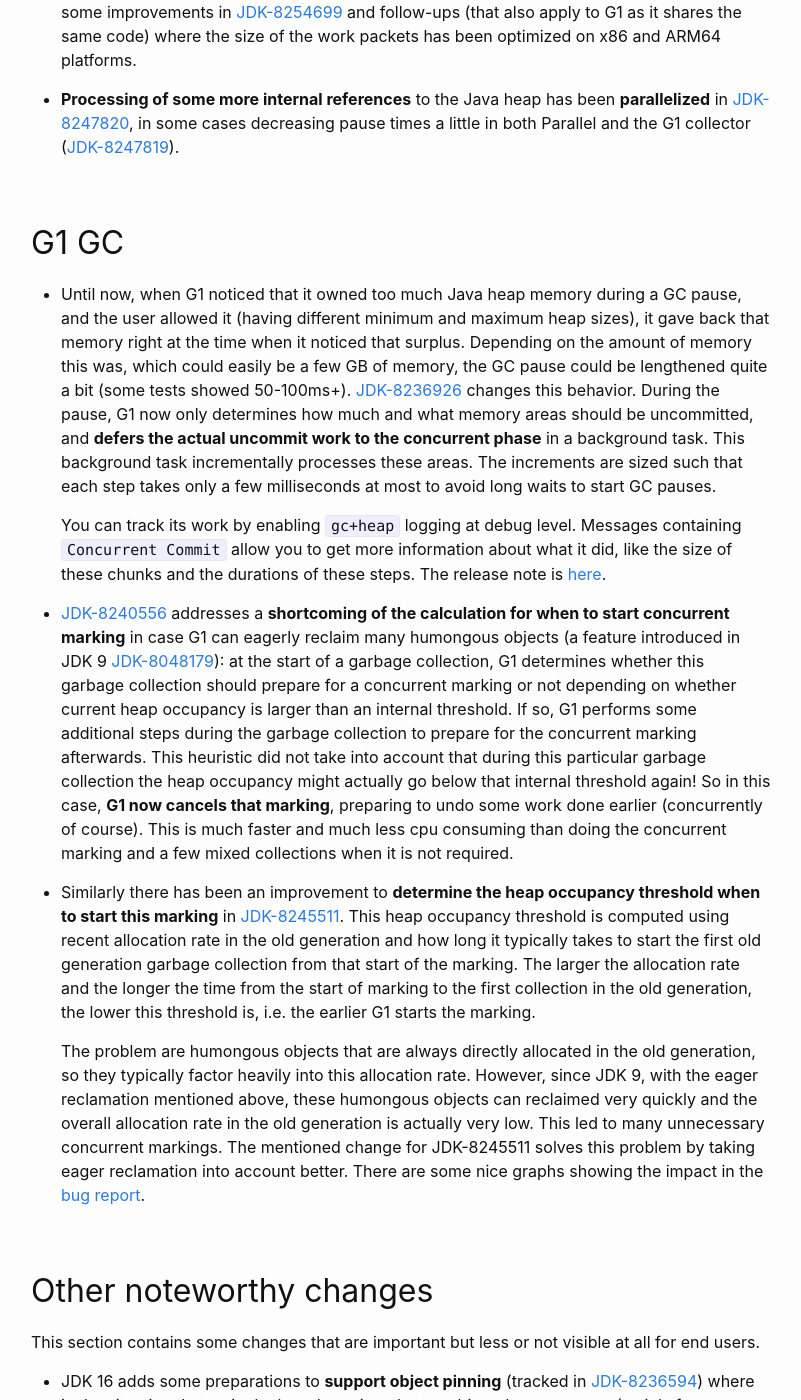
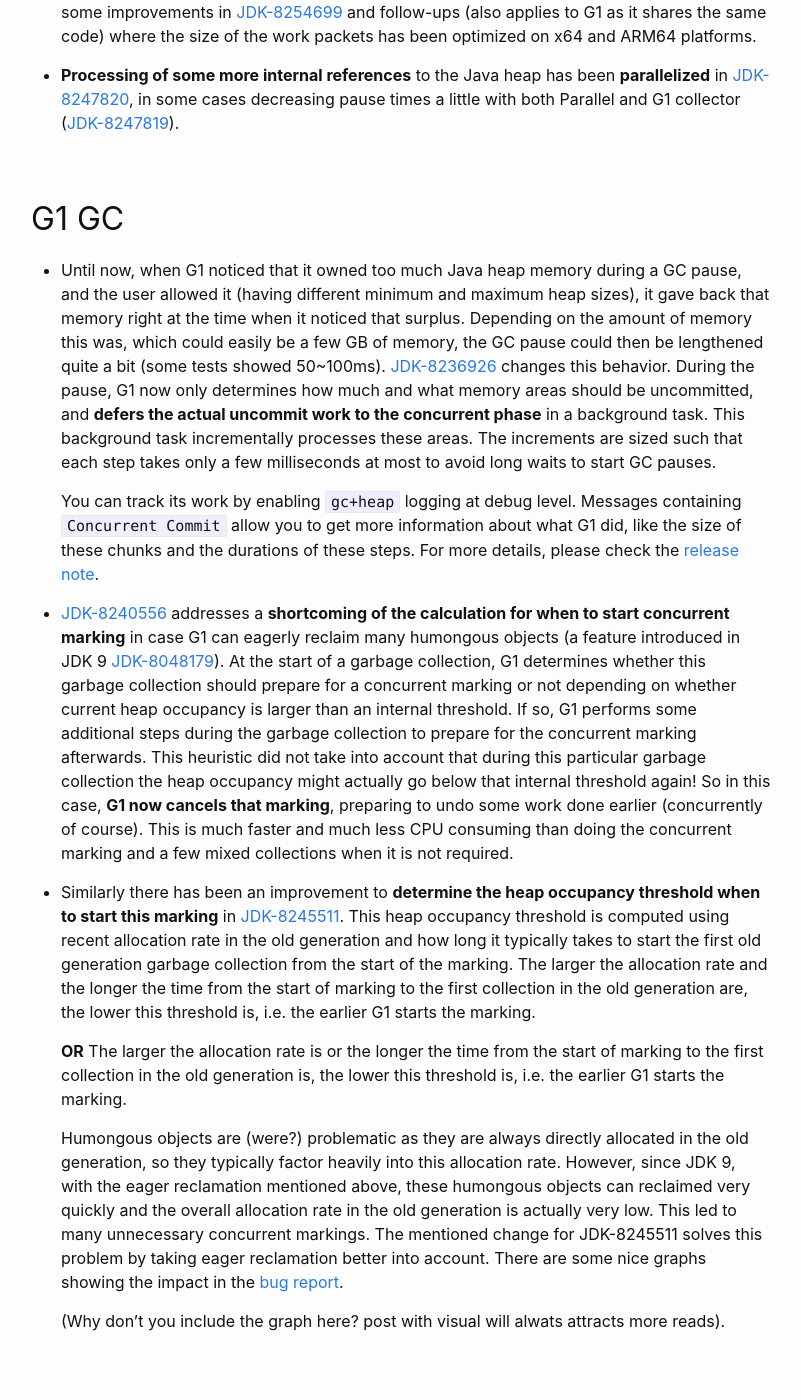
Before and after one commit to tschatzl/tschatzl.github.io, a Jekyll site: the page built from _posts/2021-03-12-jdk16-g1-parallel-gc-changes.md, in a window 1280 px wide and 1400 px high, scrolled down 624 px. Shown: the whole window, without its empty margins (239-1040 px from the left). Built offline with Jekyll 4.4.1, drawn with Linux system fonts in a browser that asks for light colours; some of the changed text lies outside the part shown.

Commit message:
small editorial fixes and suggestions

```diff
--- a/_posts/2021-03-12-jdk16-g1-parallel-gc-changes.md
+++ b/_posts/2021-03-12-jdk16-g1-parallel-gc-changes.md
@@ -6,50 +6,54 @@ date:   2021-03-12 16:39:24 +0200
 tags: [GC, G1, Parallel, JDK 16, Performance]
 ---
 
-Now that JDK 16 release date is very close (2021/03/16 - next Tuesday), there is some time to recap significant changes in Hotspot's stop-the-world garbage collectors - G1 and Parallel GC.
+Now that JDK 16 is released, it is a time to do a receap on the most significant changes in Hotspot’s stop-the-world garbage collectors - G1 and Parallel GC.
 
-First, a short overview about the whole GC subcomponent: The only JEP in the garbage collection area this time around is for **ZGC** with [JEP 376](https://openjdk.java.net/jeps/376) where thread-stack processing has been moved out from its stop-the-world pauses, making these pauses really small now. **G1 and Parallel GC** got some interesting smaller updates that I will highlight below. Of course there have been the usual micro-optimizations here and there as usual in JDK 16 too.
+First, a short overview about the whole GC subcomponent: the only JEP in the garbage collection area this time around is for **ZGC** with [JEP 376](https://openjdk.java.net/jeps/376) where thread-stack processing has been moved out from its stop-the-world pauses, making now these pauses typicaly below a millisecond!. In addition to the usual micro-optimizations here and there, **G1** and **Parallel GC** got some interesting smaller updates too.
 
 The full list of changes for the entire Hotspot GC subcomponent is [here](https://bugs.openjdk.java.net/issues/?jql=project%20%3D%20JDK%20AND%20issuetype%20in%20standardIssueTypes()%20AND%20status%20in%20(Resolved%2C%20Closed)%20AND%20resolution%20%3D%20Fixed%20AND%20fixVersion%20%3D%20%2216%22%20AND%20component%20%3D%20hotspot%20AND%20Subcomponent%20in%20(gc%2C%20gc%2C%20gc%2C%20gc%2C%20gc)%20ORDER%20BY%20key%20ASC), clocking in at 325 changes in total.
 
 ## Parallel GC
 
-  * The change [JDK-8252221](https://bugs.openjdk.java.net/browse/JDK-8252221) **parallelizes pre-touching memory** after it has been committed. This helps with startup on huge heaps with `-XX:+AlwaysPreTouch` enabled. There were some improvements in [JDK-8254699](https://bugs.openjdk.java.net/browse/JDK-8254699) and follow-ups (that also apply to G1 as it shares the same code) where the size of the work packets has been optimized on x86 and ARM64 platforms.
+  * The change [JDK-8252221](https://bugs.openjdk.java.net/browse/JDK-8252221) **parallelizes pre-touching memory** after it has been committed. This helps with startup on huge heaps with `-XX:+AlwaysPreTouch` enabled. There were some improvements in [JDK-8254699](https://bugs.openjdk.java.net/browse/JDK-8254699) and follow-ups (also applies to G1 as it shares the same code) where the size of the work packets has been optimized on x64 and ARM64 platforms.
 
-  * **Processing of some more internal references** to the Java heap has been **parallelized** in [JDK-8247820](https://bugs.openjdk.java.net/browse/JDK-8247820), in some cases decreasing pause times a little in both Parallel and the G1 collector ([JDK-8247819](https://bugs.openjdk.java.net/browse/JDK-8247819)).
+  * **Processing of some more internal references** to the Java heap has been **parallelized** in [JDK-8247820](https://bugs.openjdk.java.net/browse/JDK-8247820), in some cases decreasing pause times a little with both Parallel and G1 collector ([JDK-8247819](https://bugs.openjdk.java.net/browse/JDK-8247819)).
 
 ## G1 GC
 
-  * Until now, when G1 noticed that it owned too much Java heap memory during a GC pause, and the user allowed it (having different minimum and maximum heap sizes), it gave back that memory right at the time when it noticed that surplus. Depending on the amount of memory this was, which could easily be a few GB of memory, the GC pause could be lengthened quite a bit (some tests showed 50-100ms+). [JDK-8236926](https://bugs.openjdk.java.net/browse/JDK-8236926) changes this behavior. During the pause, G1 now only determines how much and what memory areas should be uncommitted, and **defers the actual uncommit work to the concurrent phase** in a background task. This background task incrementally processes these areas. The increments are sized such that each step takes only a few milliseconds at most to avoid long waits to start GC pauses.
+  * Until now, when G1 noticed that it owned too much Java heap memory during a GC pause, and the user allowed it (having different minimum and maximum heap sizes), it gave back that memory right at the time when it noticed that surplus. Depending on the amount of memory this was, which could easily be a few GB of memory, the GC pause could then be lengthened quite a bit (some tests showed 50~100ms). [JDK-8236926](https://bugs.openjdk.java.net/browse/JDK-8236926) changes this behavior. During the pause, G1 now only determines how much and what memory areas should be uncommitted, and **defers the actual uncommit work to the concurrent phase** in a background task. This background task incrementally processes these areas. The increments are sized such that each step takes only a few milliseconds at most to avoid long waits to start GC pauses.
 
-    You can track its work by enabling `gc+heap` logging at debug level. Messages containing `Concurrent Commit` allow you to get more information about what it did, like the size of these chunks and the durations of these steps. The release note is [here](https://bugs.openjdk.java.net/browse/JDK-8256691).
+    You can track its work by enabling `gc+heap` logging at debug level. Messages containing `Concurrent Commit` allow you to get more information about what G1 did, like the size of these chunks and the durations of these steps. For more details, please check the [release note](https://bugs.openjdk.java.net/browse/JDK-8256691).
 
-  * [JDK-8240556](https://bugs.openjdk.java.net/browse/JDK-8240556) addresses a **shortcoming of the calculation for when to start concurrent marking** in case G1 can eagerly reclaim many humongous objects (a feature introduced in JDK 9 [JDK-8048179](https://bugs.openjdk.java.net/browse/JDK-8048179)): at the start of a garbage collection, G1 determines whether this garbage collection should prepare for a concurrent marking or not depending on whether current heap occupancy is larger than an internal threshold. If so, G1 performs some additional steps during the garbage collection to prepare for the concurrent marking afterwards. This heuristic did not take into account that during this particular garbage collection the heap occupancy might actually go below that internal threshold again! So in this case, **G1 now cancels that marking**, preparing to undo some work done earlier (concurrently of course). This is much faster and much less cpu consuming than doing the concurrent marking and a few mixed collections when it is not required.
+  * [JDK-8240556](https://bugs.openjdk.java.net/browse/JDK-8240556) addresses a **shortcoming of the calculation for when to start concurrent marking** in case G1 can eagerly reclaim many humongous objects (a feature introduced in JDK 9 [JDK-8048179](https://bugs.openjdk.java.net/browse/JDK-8048179)). At the start of a garbage collection, G1 determines whether this garbage collection should prepare for a concurrent marking or not depending on whether current heap occupancy is larger than an internal threshold. If so, G1 performs some additional steps during the garbage collection to prepare for the concurrent marking afterwards. This heuristic did not take into account that during this particular garbage collection the heap occupancy might actually go below that internal threshold again! So in this case, **G1 now cancels that marking**, preparing to undo some work done earlier (concurrently of course). This is much faster and much less CPU consuming than doing the concurrent marking and a few mixed collections when it is not required.
 
-  * Similarly there has been an improvement to **determine the heap occupancy threshold when to start this marking** in [JDK-8245511](https://bugs.openjdk.java.net/browse/JDK-8245511). This heap occupancy threshold is computed using recent allocation rate in the old generation and how long it typically takes to start the first old generation garbage collection from that start of the marking. The larger the allocation rate and the longer the time from the start of marking to the first collection in the old generation, the lower this threshold is, i.e. the earlier G1 starts the marking.
+  * Similarly there has been an improvement to **determine the heap occupancy threshold when to start this marking** in [JDK-8245511](https://bugs.openjdk.java.net/browse/JDK-8245511). This heap occupancy threshold is computed using recent allocation rate in the old generation and how long it typically takes to start the first old generation garbage collection from the start of the marking. The larger the allocation rate and the longer the time from the start of marking to the first collection in the old generation are, the lower this threshold is, i.e. the earlier G1 starts the marking.
 
-    The problem are humongous objects that are always directly allocated in the old generation, so they typically factor heavily into this allocation rate. However, since JDK 9, with the eager reclamation mentioned above, these humongous objects can reclaimed very quickly and the overall allocation rate in the old generation is actually very low. This led to many unnecessary concurrent markings. The mentioned change for JDK-8245511 solves this problem by taking eager reclamation into account better. There are some nice graphs showing the impact in the [bug report](https://bugs.openjdk.java.net/browse/JDK-8245511).
+    **OR** The larger the allocation rate is or the longer the time from the start of marking to the first collection in the old generation is, the lower this threshold is, i.e. the earlier G1 starts the marking.
 
-## Other noteworthy changes
+    Humongous objects are (were?) problematic as they are always directly allocated in the old generation, so they typically factor heavily into this allocation rate. However, since JDK 9, with the eager reclamation mentioned above, these humongous objects can reclaimed very quickly and the overall allocation rate in the old generation is actually very low. This led to many unnecessary concurrent markings. The mentioned change for JDK-8245511 solves this problem by taking eager reclamation better into account. There are some nice graphs showing the impact in the [bug report](https://bugs.openjdk.java.net/browse/JDK-8245511).
 
-This section contains some changes that are important but less or not visible at all for end users.
+	(Why don't you include the graph here? post with visual will alwats attracts more reads).
 
-  * JDK 16 adds some preparations to **support object pinning** (tracked in [JDK-8236594](https://bugs.openjdk.java.net/browse/JDK-8236594)) where in the situation that a single thread requires that an object does not move (mainly for interaction with non GC-ed languages via JNI), instead of blocking garbage collection and all Java application threads that want to start a garbage collection because they need memory, G1 will just go ahead and move all objects but the ones that need to stay in place (and a few more surrounding it).
+## Other Noteworthy Changes
 
-    A. Shipilev has a write-up of this problem and the options on how to handle this [here](https://shipilev.net/jvm/anatomy-quarks/9-jni-critical-gclocker/); following this write-up, this change would move G1 behavior from option 1 (disabling gc completely) to option 3 (pin the subspace(s) containing the object(s)).
+In addition, there are in JDK 16 changes that are important but less visible, or not visible at all for end users.
 
-    Examples for such preparatory changes are [JDK-8253600](https://bugs.openjdk.java.net/browse/JDK-8253600) and [JDK-8253081](https://bugs.openjdk.java.net/browse/JDK-8253081). **The missing part** is not enabling this functionality, that's just [a few lines of code](https://github.com/openjdk/jdk/compare/master...tschatzl:full-pin-support) at this point, but the as of this writing its behavioral impact has not been fully explored. Some initial testing showed some potential issues with unkown impact, after which we brainstormed for [potential solutions](https://bugs.openjdk.java.net/issues/?jql=labels%20%3D%20gc-g1-pinned-regions). If anyone has interest to investigate this a bit more and then try one of these (or other) suggestions, feel free to contact me.
+JDK 16 adds some preparations to **support object pinning** (tracked in [JDK-8236594](https://bugs.openjdk.java.net/browse/JDK-8236594)) where in the situation that a single thread requires that an object does not move (mainly for interaction with non GC-ed languages via JNI), instead of blocking garbage collection and all Java application threads that want to start a garbage collection because they need memory, G1 will just go ahead and move all objects but the ones that need to stay in place (and a few more surrounding it).
+
+This [write-up](https://shipilev.net/jvm/anatomy-quarks/9-jni-critical-gclocker/) from A. Shipilev explains the problem and the options to handle it. According to write-up, this change would move G1 behavior from _option 1_ (disabling gc completely) to _option 3_ (pin the subspace(s) containing the object(s)).
+
+[JDK-8253600](https://bugs.openjdk.java.net/browse/JDK-8253600) and [JDK-8253081](https://bugs.openjdk.java.net/browse/JDK-8253081) are examples for such preparatory changes. **The missing part** is not enabling this functionality, it is [a few lines of code](https://github.com/openjdk/jdk/compare/master...tschatzl:full-pin-support) for now as at this stage, its behavioral impact has not yet been fully explored. Some initial testing showed some potential issues with unkown impact, after which we brainstormed for [potential solutions](https://bugs.openjdk.java.net/issues/?jql=labels%20%3D%20gc-g1-pinned-regions). If anyone is interrested to investigate this more and try one of these suggestions (or any other), feel free to contact me.
 
 ## What's next
 
-We are already busily working on JDK 17, which is an LTS release for Oracle and most other vendors. Here is a short list of changes you might want to look out for. As usual, no guarantees of any kind that anything noted here will actually show up. When it's done, it's done :)
+We are already busily working on JDK 17, which will be an LTS release for Oracle. Here is a short list of changes you might want to look out for. As usual, no guarantees of any kind is made. Those features will only be inetgrated when they are done! ;-)
 
-  * JDK 17 might give some **huge improvements** in G1 non-Java heap memory usage with some particular focus on optimizations to decrease **remembered set memory usage**. This [recent post](https://tschatzl.github.io/2021/02/26/early-prune.html) demonstrates the problem. The change explained there ([JDK-8262185](https://bugs.openjdk.java.net/browse/JDK-8262185)) has already been pushed to mainline by now with the explained impact. There are some additional changes that we have been working on for a long time may reduce remembered set memory consumption much more so far. Stay tuned.
+  * JDK 17 might give some **huge improvements** in G1 non-Java heap memory usage with a particular focus on optimizations to decrease **remembered set memory usage**. This [post](https://tschatzl.github.io/2021/02/26/early-prune.html) highlights the problem. The change explained there ([JDK-8262185](https://bugs.openjdk.java.net/browse/JDK-8262185)) has already been pushed to mainline by now with the explained impact. In addition, there are additional changes that we have been working on for a long time that may reduce remembered set memory consumption much more. Stay tuned!
 
   * Microsoft is doing some very interesting work on **scheduling proactive garbage collections** in G1 in [JDK-8257774](https://bugs.openjdk.java.net/browse/JDK-8257774) to **avoid very long garbage collections** having evacuation failures.
 
-  * In [JDK-8262068](https://bugs.openjdk.java.net/browse/JDK-8262068) Hamlin Li **improves G1 Full collections** using a simple heuristic: if a region is almost full, then do not bother compacting it - with all the corresponding performance improvement. Other collectors already implement this with the `-XX:MarkSweepDeadRatio` option, but it seems nice to allow this too in G1. The change is already out for review.
+  * In [JDK-8262068](https://bugs.openjdk.java.net/browse/JDK-8262068) Hamlin Li **improves G1 Full Collections** using a simple heuristic: if a region is almost full, then do not bother compacting it - with all the corresponding performance improvement. Other collectors already implement this with the `-XX:MarkSweepDeadRatio` option, it seems nice to allow this in G1 too. The change is already out for review.
 
 ## Thanks go to…
 
-Everyone that contributed to another great JDK release. See you next release :)
+Everyone that contributed to another great JDK release. See you in the next release :)
```
